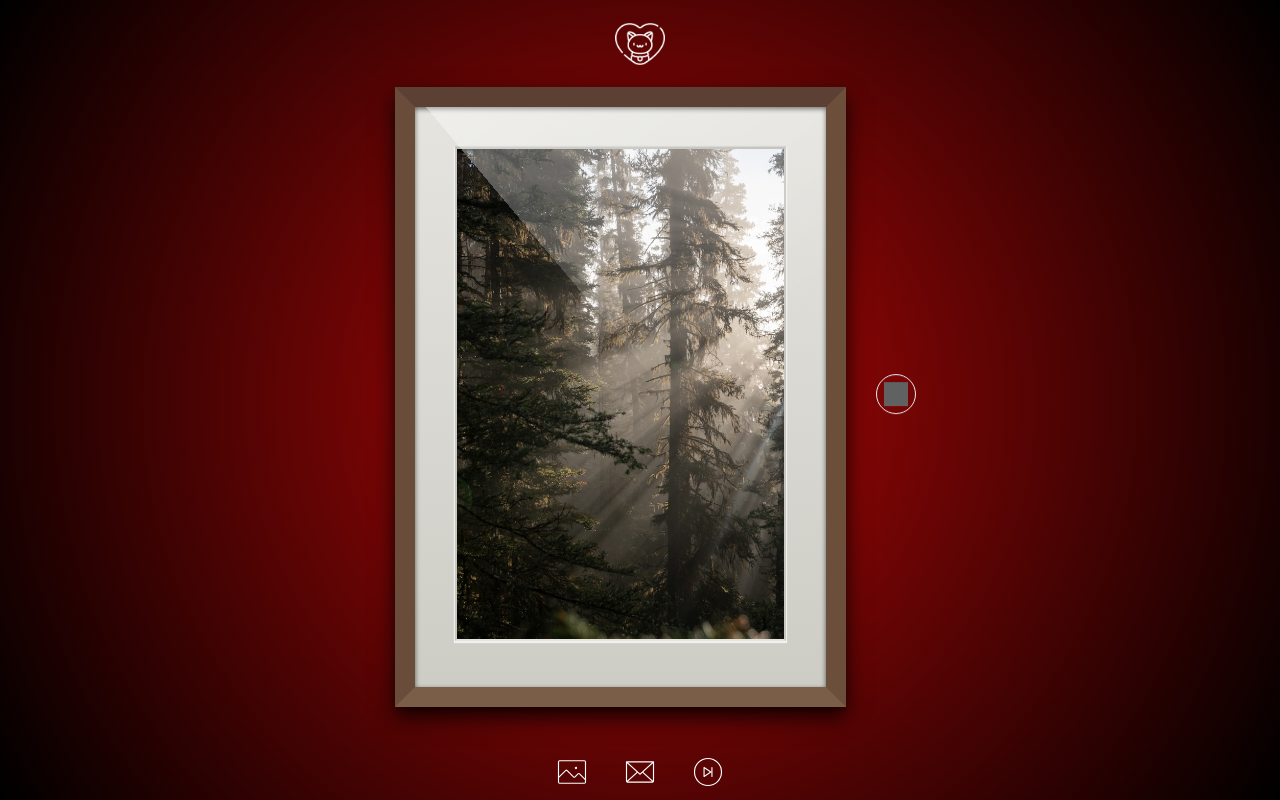
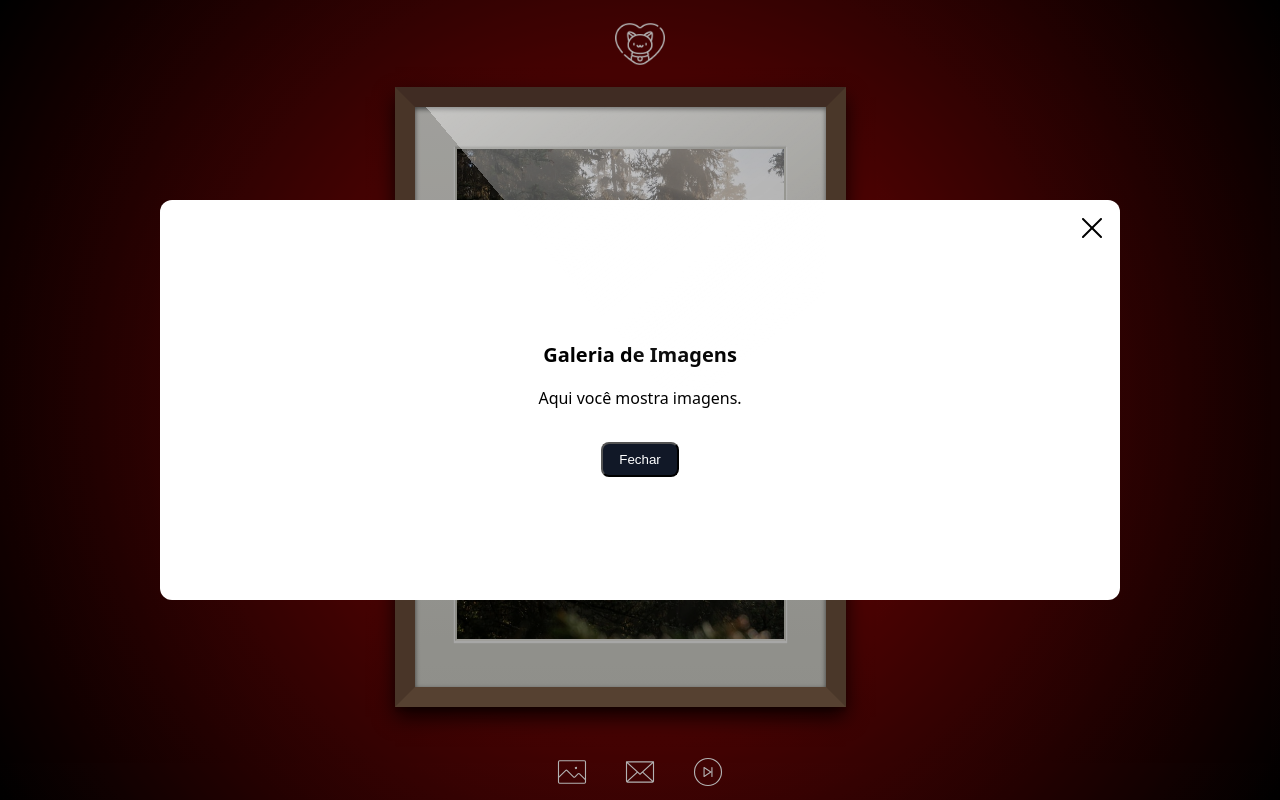
Before and after one commit to TerryKrom/memory-keeper, a React (Vite) app in the folder memory-keeper/: page / in a window 1280 px wide. Both pictures are taken after a click on the item 572 px from the left and 776 px from the top of the page. Built offline with nearby package versions, Linux system fonts and the light colour scheme; grey boxes are pictures that could not be loaded.

Commit message:
ADD: created modal

```diff
--- a/memory-keeper/package.json
+++ b/memory-keeper/package.json
@@ -10,6 +10,9 @@
     "preview": "vite preview"
   },
   "dependencies": {
+    "@dorbus/react-animated-modal": "^1.0.0",
+    "@headlessui/react": "^2.2.9",
+    "framer-motion": "^12.23.22",
     "react": "^19.1.1",
     "react-dom": "^19.1.1"
   },
--- /dev/null
+++ b/memory-keeper/src/components/modal/Modal.css
@@ -0,0 +1,50 @@
+@import url("https://fonts.googleapis.com/css2?family=Montserrat:wght@300&display=swap");
+
+.App {
+    font-family: "Montserrat", sans-serif;
+    font-weight: 300;
+    text-align: center;
+}
+
+/* Overlay */
+.overlay {
+    position: fixed;
+    top: 0;
+    left: 0;
+    width: 100%;
+    height: 100%;
+    background: rgba(0, 0, 0, 0.3);
+    z-index: 10;
+}
+
+/* Modal container */
+.modal-container {
+    width: 75%;
+    height: 50%;
+    background-color: #fff;
+    position: absolute;
+    top: 50%;
+    left: 50%;
+    transform: translate(-50%, -50%);
+    border-radius: 12px;
+    z-index: 20;
+    display: flex;
+    justify-content: center;
+    color: #000;
+    align-items: center;
+}
+
+/* Modal content */
+.modal-content h1 {
+    color: #000;
+}
+
+/* Close button */
+.close-button {
+    width: 20px;
+    height: 20px;
+    position: absolute;
+    right: 18px;
+    top: 18px;
+    cursor: pointer;
+}
--- /dev/null
+++ b/memory-keeper/src/components/modal/Modal.jsx
@@ -0,0 +1,64 @@
+import React from "react";
+import { motion, AnimatePresence } from "framer-motion";
+import "./Modal.css";
+
+const modalVariant = {
+    initial: { opacity: 0 },
+    isOpen: { opacity: 1 },
+    exit: { opacity: 0 },
+};
+
+const containerVariant = {
+    initial: { top: "-50%", transition: { type: "spring" } },
+    isOpen: { top: "50%" },
+    exit: { top: "-50%" },
+};
+
+const Modal = ({ handleClose, children, isOpen }) => {
+    return (
+        <AnimatePresence>
+            {isOpen && (
+                <motion.div
+                    className="overlay"
+                    initial="initial"
+                    animate="isOpen"
+                    exit="exit"
+                    variants={modalVariant}
+                >
+                    <motion.div className="modal-container" variants={containerVariant}>
+                        <svg
+                            className="close-button"
+                            onClick={handleClose}
+                            xmlns="http://www.w3.org/2000/svg"
+                            viewBox="0 0 20.39 20.39"
+                        >
+                            <line
+                                x1="19.39"
+                                y1="19.39"
+                                x2="1"
+                                y2="1"
+                                stroke="#000"
+                                strokeLinecap="round"
+                                strokeMiterlimit="10"
+                                strokeWidth="2"
+                            />
+                            <line
+                                x1="1"
+                                y1="19.39"
+                                x2="19.39"
+                                y2="1"
+                                stroke="#000"
+                                strokeLinecap="round"
+                                strokeMiterlimit="10"
+                                strokeWidth="2"
+                            />
+                        </svg>
+                        {children}
+                    </motion.div>
+                </motion.div>
+            )}
+        </AnimatePresence>
+    );
+};
+
+export default Modal;
--- a/memory-keeper/src/components/nav/Nav.jsx
+++ b/memory-keeper/src/components/nav/Nav.jsx
@@ -1,19 +1,51 @@
-import React from 'react';
-import './Nav.css';
-import image from '../../assets/image.svg';
-import message from '../../assets/message.svg';
-import music from '../../assets/music.svg';
+import React, { useState } from "react";
+import "./Nav.css";
+import image from "../../assets/image.svg";
+import message from "../../assets/message.svg";
+import music from "../../assets/music.svg";
+import Modal from "../modal/Modal"; // importa o Modal.jsx
 
 const Nav = () => {
+    const [openModal, setOpenModal] = useState(null); // "image", "message", "music" ou null
+
+    const closeModal = () => setOpenModal(null);
+
     return (
         <div className="nav">
             <ul className="nav-icons">
-                <li><img src={image} alt="Image" /></li>
-                <li><img src={message} alt="Message" /></li>
-                <li><img src={music} alt="Music" /></li>
+                <li>
+                    <img src={image} alt="Image" onClick={() => setOpenModal("image")} />
+                </li>
+                <li>
+                    <img src={message} alt="Message" onClick={() => setOpenModal("message")} />
+                </li>
+                <li>
+                    <img src={music} alt="Music" onClick={() => setOpenModal("music")} />
+                </li>
             </ul>
+
+            {/* Modal customizado */}
+            <Modal isOpen={!!openModal} handleClose={closeModal}>
+                <div className="modal-panel">
+                    <h2 className="modal-title">
+                        {openModal === "image" && "Galeria de Imagens"}
+                        {openModal === "message" && "Mensagens"}
+                        {openModal === "music" && "Player de Música"}
+                    </h2>
+
+                    <div className="modal-body">
+                        {openModal === "image" && <p>Aqui você mostra imagens.</p>}
+                        {openModal === "message" && <p>Aqui ficam as mensagens.</p>}
+                        {openModal === "music" && <p>Aqui você toca músicas.</p>}
+                    </div>
+
+                    <button onClick={closeModal} className="btn-close">
+                        Fechar
+                    </button>
+                </div>
+            </Modal>
         </div>
     );
-}
+};
 
 export default Nav;
--- a/memory-keeper/src/components/nav/nav.css
+++ b/memory-keeper/src/components/nav/nav.css
@@ -32,3 +32,22 @@
 .nav-icons li:hover img {
     transform: scale(1.2);
 }
+
+.modal-title {
+    font-size: 1.25rem;
+    font-weight: bold;
+    margin-bottom: 1rem;
+}
+
+.btn-close {
+    margin-top: 1rem;
+    background: #111827;
+    color: white;
+    padding: 0.5rem 1rem;
+    border-radius: 8px;
+    transition: background 0.2s;
+}
+
+.btn-close:hover {
+    background: #374151;
+}
```
Also changed, not shown: 1 other file (tests, documents, lock files or other folders).
